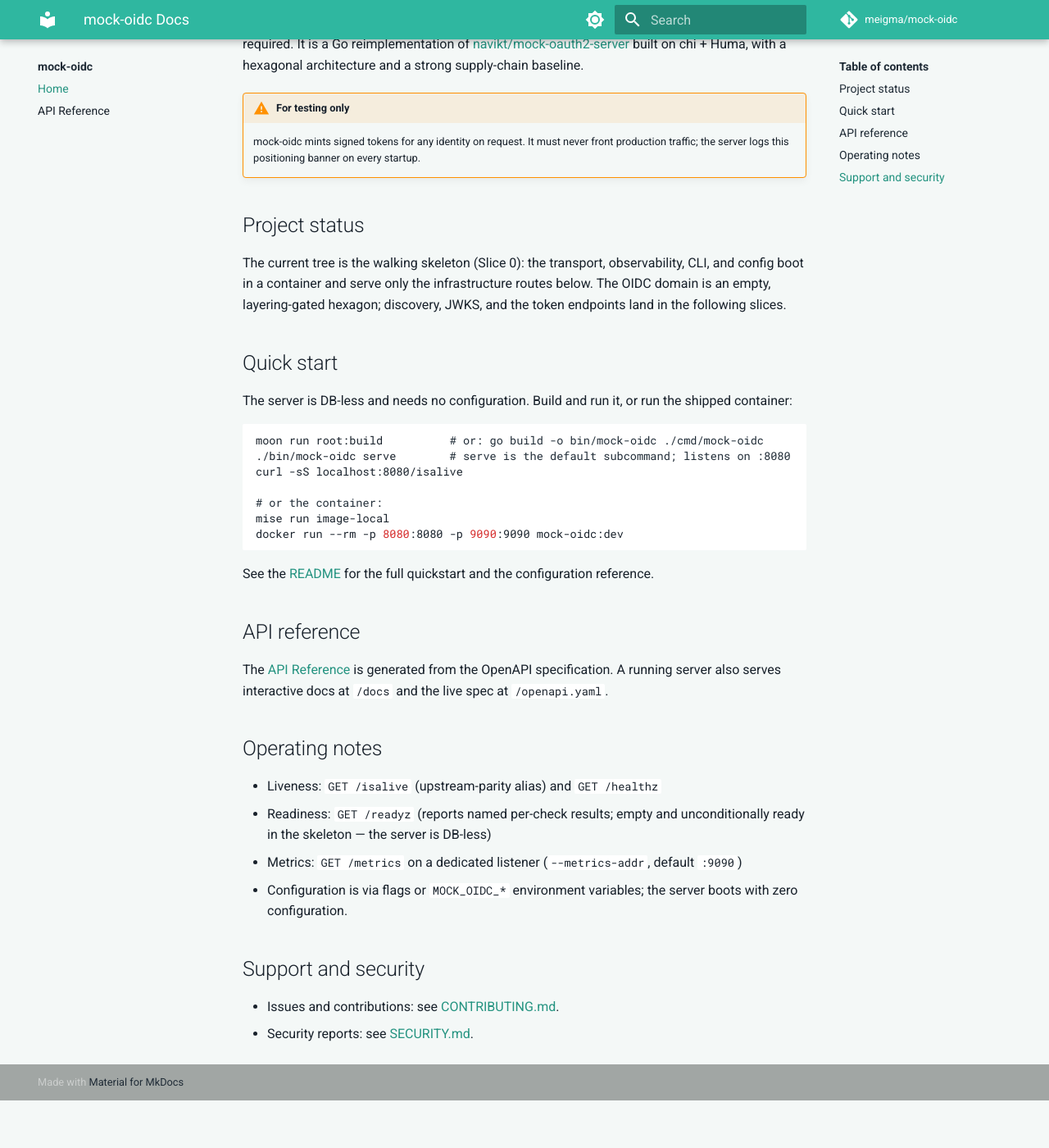
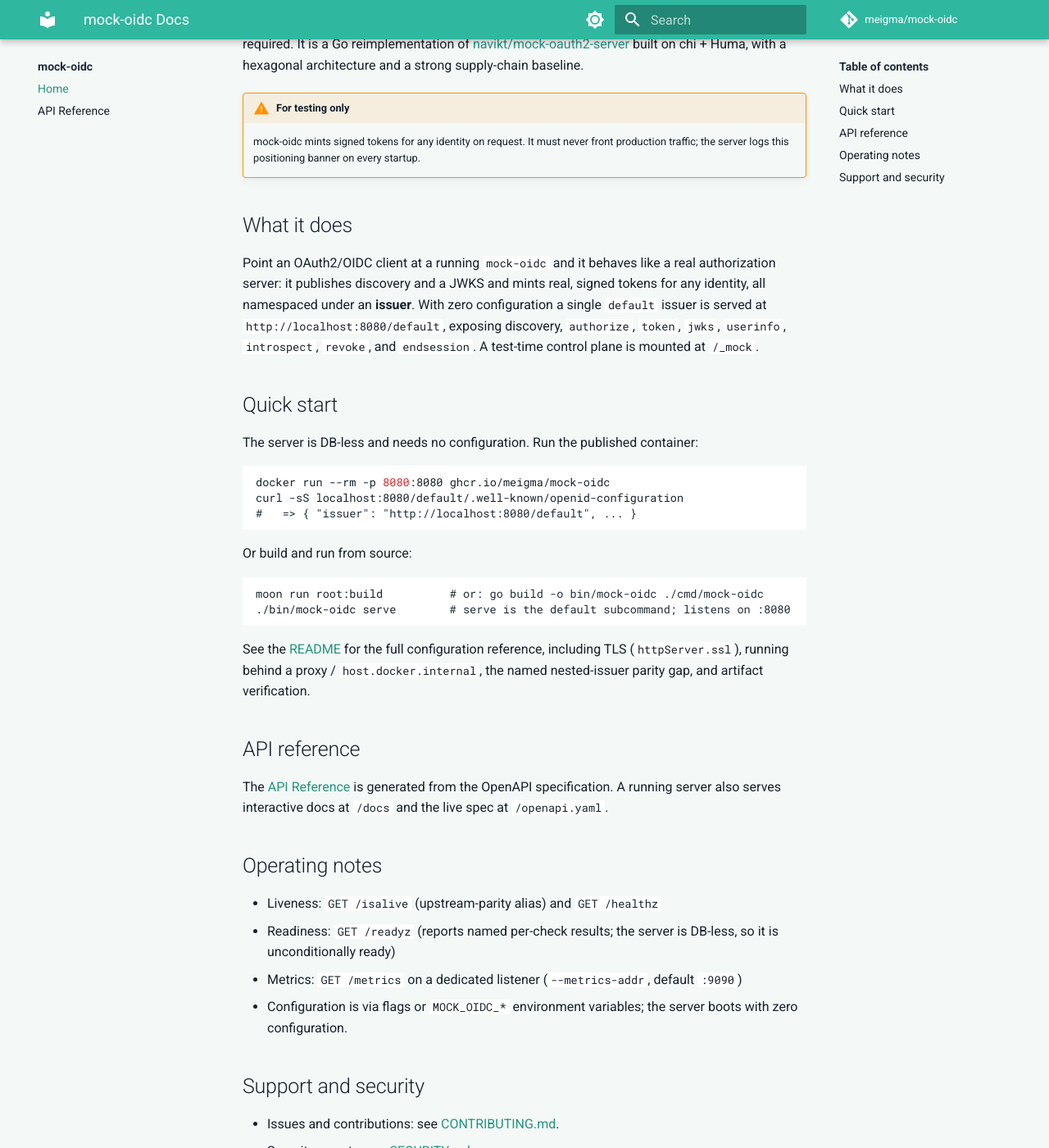
Before and after one commit to meigma/mock-oidc, an MkDocs documentation site: the page built from docs/docs/index.md, in a window 1280 px wide and 1400 px high, scrolled down 215 px. Shown: the whole window at 82% size. Built offline with MkDocs 1.6.1 and Material for MkDocs 9.7.7, drawn with Linux system fonts in a browser that asks for light colours; comment, search, counter and statistics services are not loaded; before the commit the page ends 1557 px from its top, so only the background shows below that.

Commit message:
docs: reframe README and docs for the shipped OIDC server
The README/index still described the Slice 0 walking skeleton (empty OIDC
hexagon, infra-routes only) and carried stale claims (CORS off by default,
mockery packages empty, listen-address wiring 'lands with the OIDC slices').
Refresh them to the shipped server and add the Slice 6 operating surface:

- What-it-does overview + the per-issuer OIDC route table and zero-config
  'default' issuer at http://localhost:8080/default.
- Quickstart leads with ghcr.io/meigma/mock-oidc and a discovery curl.
- Configuration: TLS flags + control-plane flags; corrected CORS-default-on
  behavior; SERVER_PORT/PORT/JSON_CONFIG precedence now that it is wired.
- New sections: JSON configuration, TLS (httpServer.ssl self-signed localhost),
  running behind a proxy / host.docker.internal, the named single-segment
  nested-issuer parity gap, and released-artifact verification (gh attestation
  verify + cosign verify).

Co-Authored-By: Claude Opus 4.8 <noreply@anthropic.com>

````diff
--- a/docs/docs/index.md
+++ b/docs/docs/index.md
@@ -19,30 +19,37 @@ baseline.
     front production traffic; the server logs this positioning banner on every
     startup.
 
-## Project status
+## What it does
 
-The current tree is the walking skeleton (Slice 0): the transport, observability,
-CLI, and config boot in a container and serve only the infrastructure routes
-below. The OIDC domain is an empty, layering-gated hexagon; discovery, JWKS, and
-the token endpoints land in the following slices.
+Point an OAuth2/OIDC client at a running `mock-oidc` and it behaves like a real
+authorization server: it publishes discovery and a JWKS and mints real, signed
+tokens for any identity, all namespaced under an **issuer**. With zero
+configuration a single `default` issuer is served at
+`http://localhost:8080/default`, exposing discovery, `authorize`, `token`,
+`jwks`, `userinfo`, `introspect`, `revoke`, and `endsession`. A test-time
+control plane is mounted at `/_mock`.
 
 ## Quick start
 
-The server is DB-less and needs no configuration. Build and run it, or run the
-shipped container:
+The server is DB-less and needs no configuration. Run the published container:
+
+```sh
+docker run --rm -p 8080:8080 ghcr.io/meigma/mock-oidc
+curl -sS localhost:8080/default/.well-known/openid-configuration
+#   => { "issuer": "http://localhost:8080/default", ... }
+```
+
+Or build and run from source:
 
 ```sh
 moon run root:build          # or: go build -o bin/mock-oidc ./cmd/mock-oidc
 ./bin/mock-oidc serve        # serve is the default subcommand; listens on :8080
-curl -sS localhost:8080/isalive
-
-# or the container:
-mise run image-local
-docker run --rm -p 8080:8080 -p 9090:9090 mock-oidc:dev
 ```
 
 See the [README](https://github.com/meigma/mock-oidc#readme) for the full
-quickstart and the configuration reference.
+configuration reference, including TLS (`httpServer.ssl`), running behind a
+proxy / `host.docker.internal`, the named nested-issuer parity gap, and
+artifact verification.
 
 ## API reference
 
@@ -53,8 +60,8 @@ running server also serves interactive docs at `/docs` and the live spec at
 ## Operating notes
 
 - Liveness: `GET /isalive` (upstream-parity alias) and `GET /healthz`
-- Readiness: `GET /readyz` (reports named per-check results; empty and
-  unconditionally ready in the skeleton — the server is DB-less)
+- Readiness: `GET /readyz` (reports named per-check results; the server is
+  DB-less, so it is unconditionally ready)
 - Metrics: `GET /metrics` on a dedicated listener (`--metrics-addr`, default `:9090`)
 - Configuration is via flags or `MOCK_OIDC_*` environment variables; the
   server boots with zero configuration.
````
Also changed, not shown: README.md.
